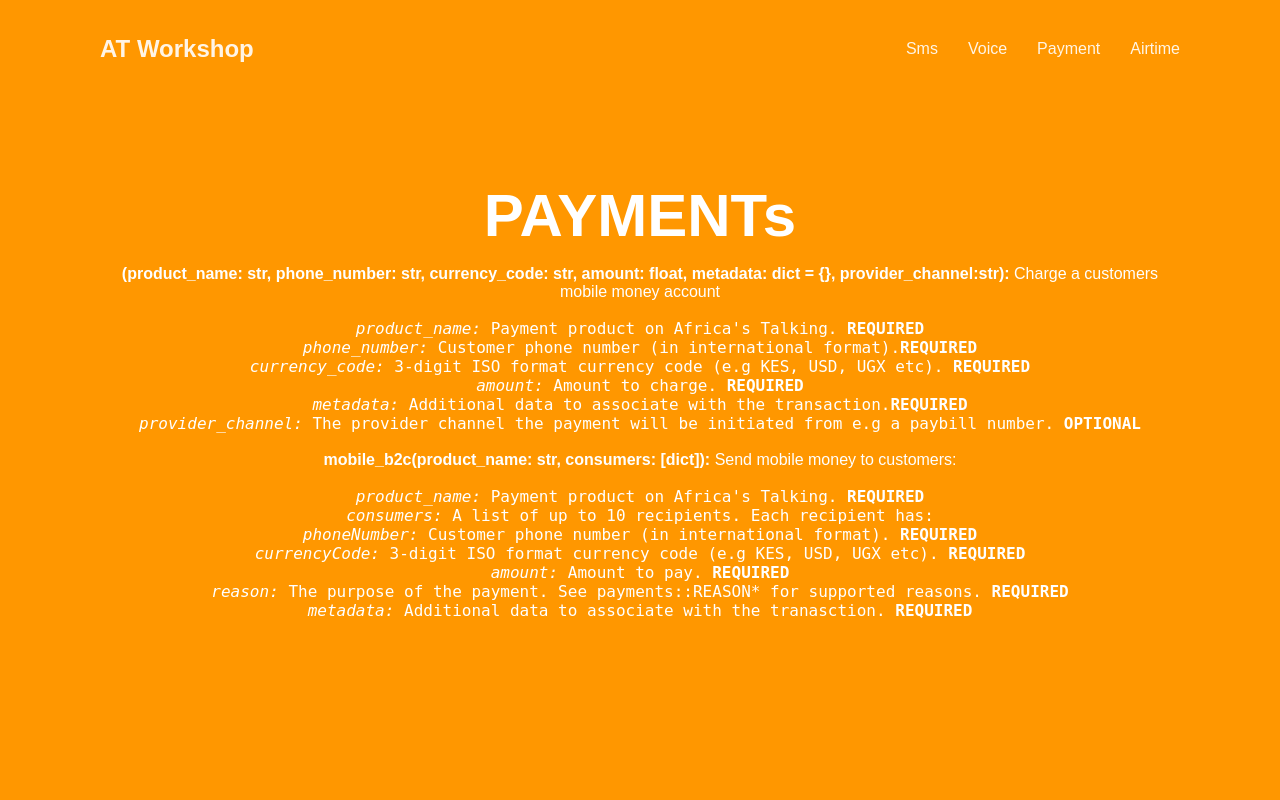
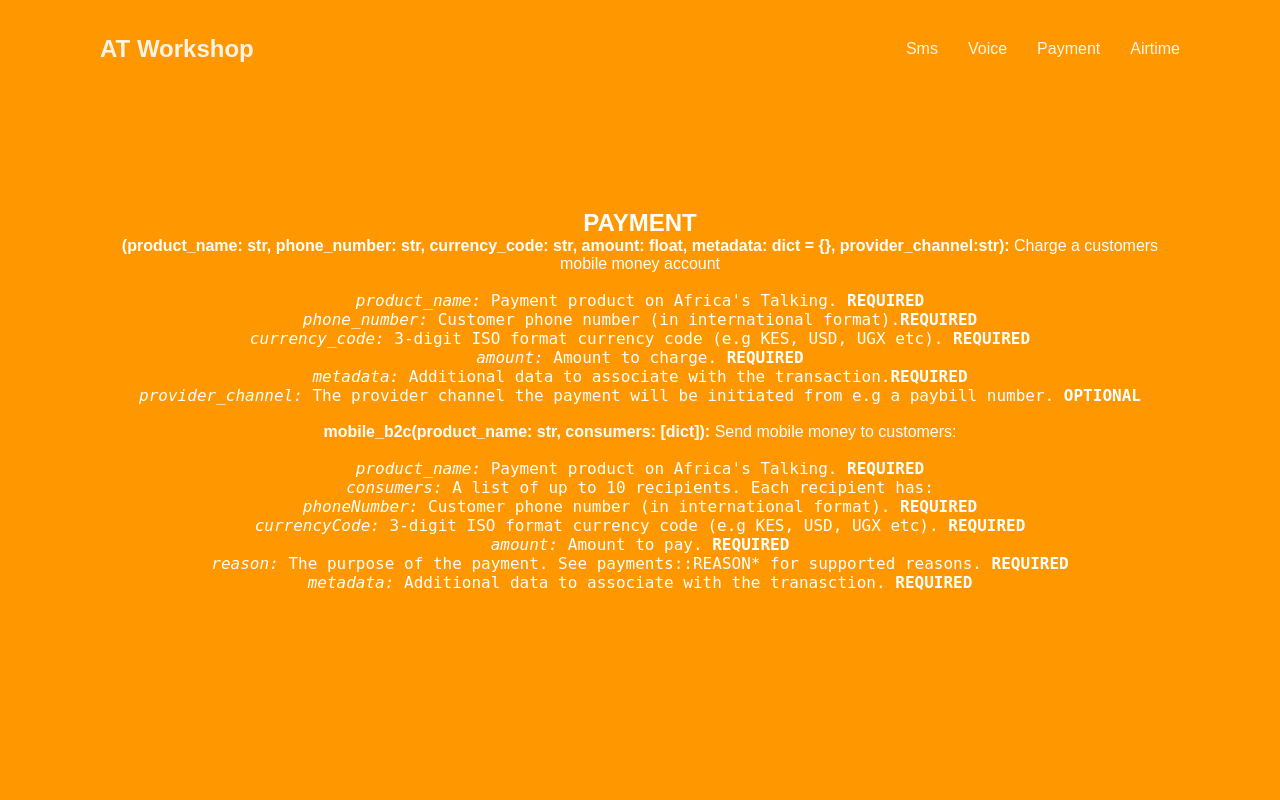
Before and after one commit to ogambakerubo/at-mombasa, a Flask app: page /payment in a window 1280 px wide. Run offline with Flask 2, Linux system fonts and the light colour scheme; some web fonts are replaced.

Commit message:
Reduce payment heading

```diff
--- a/templates/payment.html
+++ b/templates/payment.html
@@ -1,5 +1,5 @@
 {% extends 'base.html' %} {% block content %}
-<h1>PAYMENTs</h1>
+<h2>PAYMENT</h2>
 
 <p><strong>(product_name: str, phone_number: str, currency_code: str, amount: float, metadata: dict = {}, provider_channel:str):</strong> Charge a customers mobile money account</p>
 <br>
```
